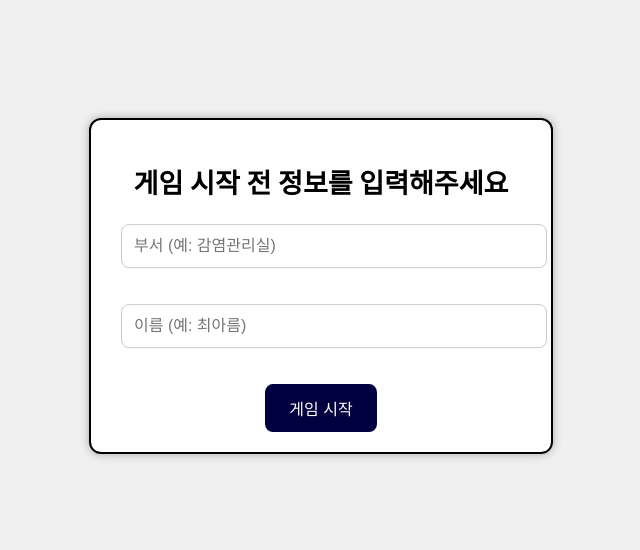
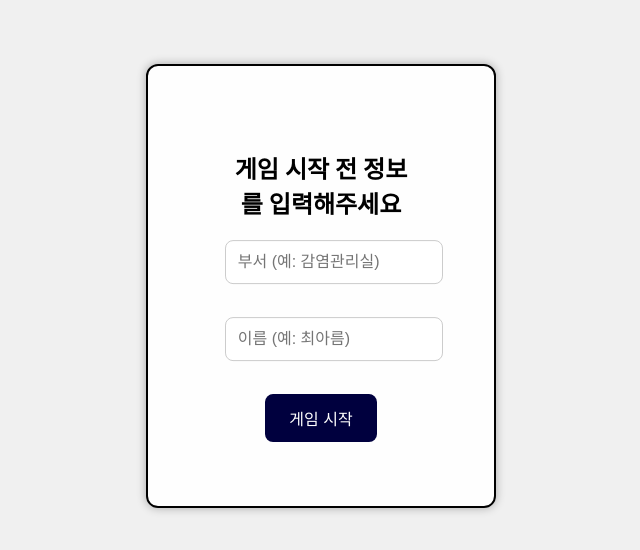
Before and after one commit to kbsmc-inf/bangeasy, a plain HTML site: page index.html in a window 1280 px wide. Shown: the part 114-664 px from the top of the page, without its empty margins (319-959 px from the left). Drawn offline with Linux system fonts and the light colour scheme.

Commit message:
index.html 업데이트

```diff
--- a/index.html
+++ b/index.html
@@ -33,14 +33,17 @@ canvas {
   left: 50%;
   transform: translate(-50%, -50%);
   background: rgba(255, 255, 255, 0.95);
-  padding: 20px 30px;
+  padding: 5vw 6vw;              /* 화면 너비 기준 여백 */
   border: 2px solid black;
   box-shadow: 0 0 10px rgba(0,0,0,0.3);
-  font-size: 18px;
-  width: 400px;
+  font-size: 1rem;               /* 반응형 글씨 크기 */
+  width: 90%;                    /* 화면 너비의 90% */
+  max-width: 350px;              /* 너무 커지지 않도록 제한 */
   border-radius: 12px;
   z-index: 2;
+  box-sizing: border-box;        /* padding 포함한 너비 계산 */
 }
+
 
 #startScreen input {
   width: 100%;
```
